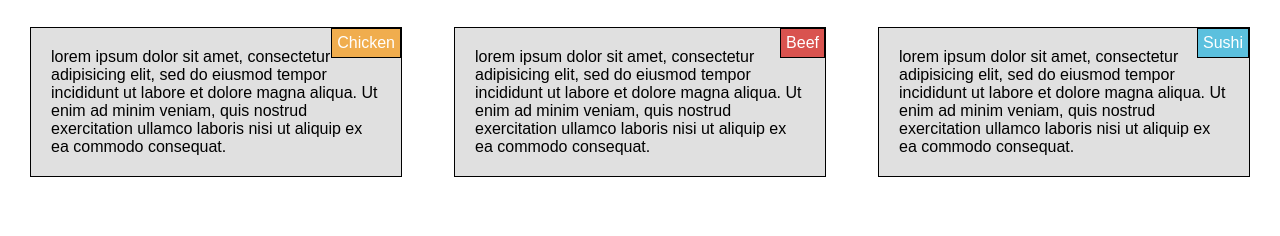
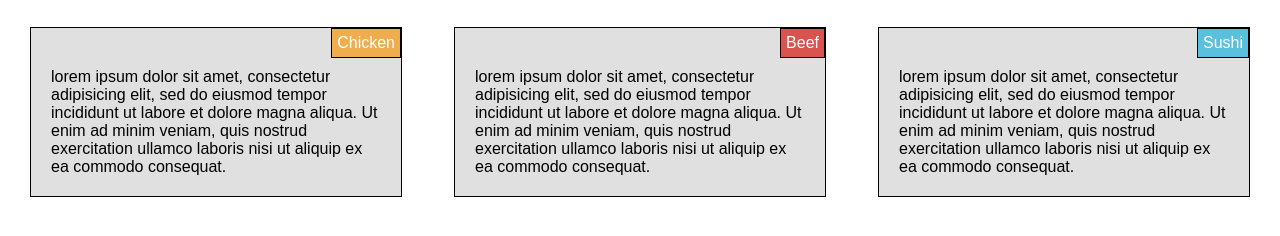
Before and after one commit to mateoudla/coursera-test, a plain HTML site: page module2-solution/index.html in a window 1280 px wide. Shown: the part 60-296 px from the top of the page. Drawn offline with Linux system fonts and the light colour scheme.

Commit message:
update style

```diff
--- a/module2-solution/css/styles.css
+++ b/module2-solution/css/styles.css
@@ -23,7 +23,7 @@ h1 {
 .section {
     background-color: #e0e0e0;
     border: 1px solid black;
-    padding: 20px;
+    padding: 40px 20px 20px 20px; /* Añadido espacio extra arriba */
     margin: 10px;
     position: relative;
     flex: 1;
```
